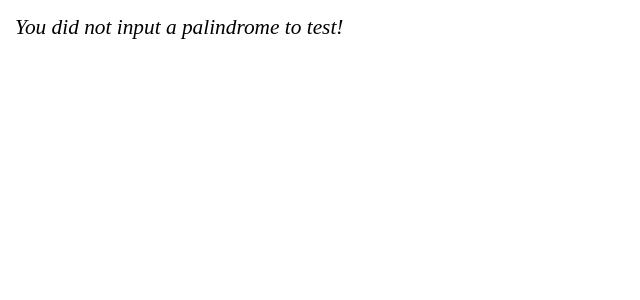
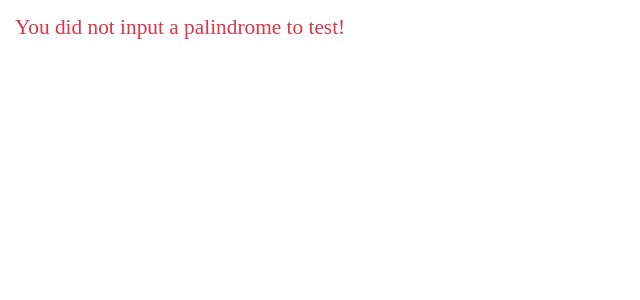
Before and after one commit to keithmorel/CS546, a Node server app: template Lab8/views/templates/error.handlebars in a window 1280 px wide. Shown: the top 300 px of the page, without its empty margins (0-640 px from the left). Run offline with Node 20, Linux system fonts and the light colour scheme; the template is opened without the code that fills it, so the values that code supplies are empty; some libraries are stand-ins or nearby versions.

Commit message:
Doneskies

```diff
--- a/Lab8/public/site.css
+++ b/Lab8/public/site.css
@@ -13,7 +13,6 @@ h1 {
 
 p {
     font-size: 16pt;
-    font-style: italic;
 }
 
 label {
@@ -27,8 +26,17 @@ form {
 
 .success {
     color: #28a745;
+    font-style: bold;
+    font-size: 18pt;
 }
 
 .failure {
     color: #dc3545;
+    font-style: bold;
+    font-size: 18pt;
 }
+
+.error {
+    color: #dc3545;
+    font-style: normal
+}
--- a/Lab8/routes/index.js
+++ b/Lab8/routes/index.js
@@ -11,6 +11,7 @@ const constructorMethod = app => {
     // If no input is provided
     if (req.body['text-to-test'] == '') {
       res.status(400).render('templates/error', { Title: "Error" });
+      return;
     }
 
     // Get the palindrome to test from the form
```
